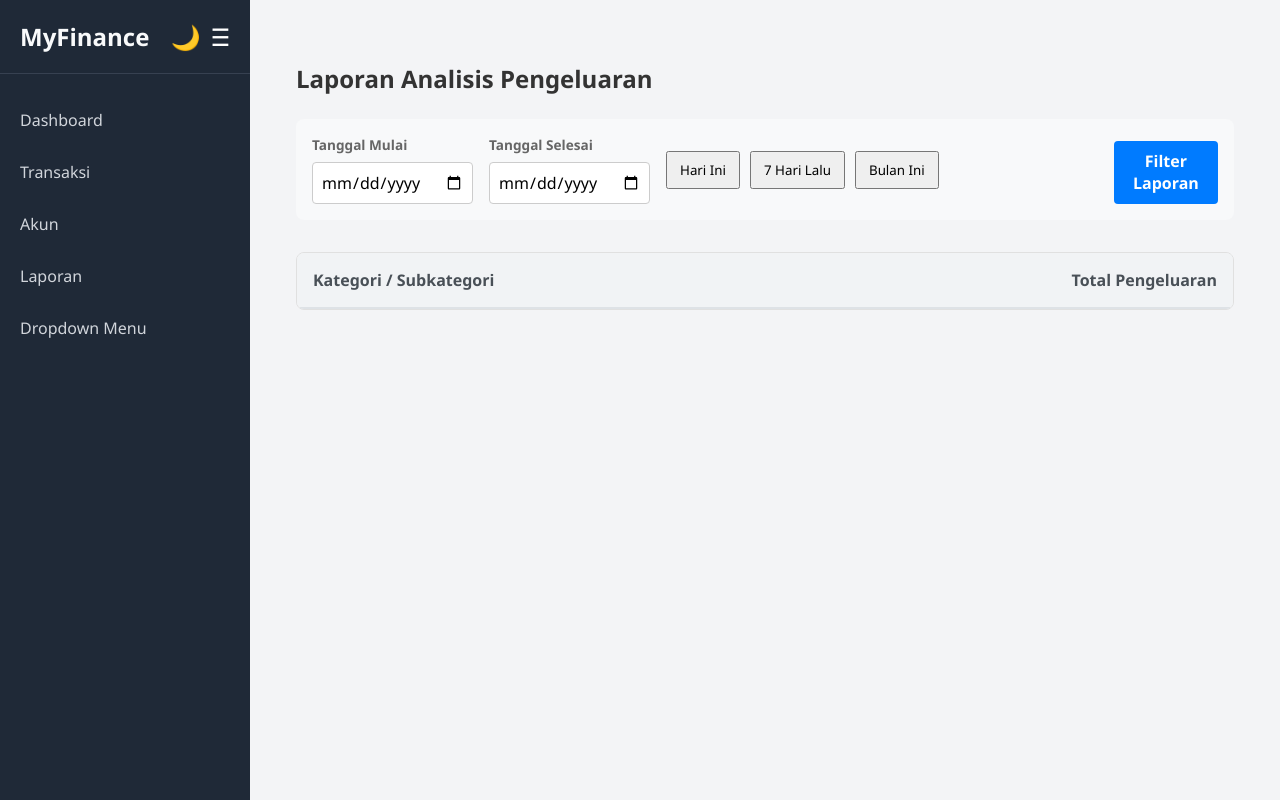
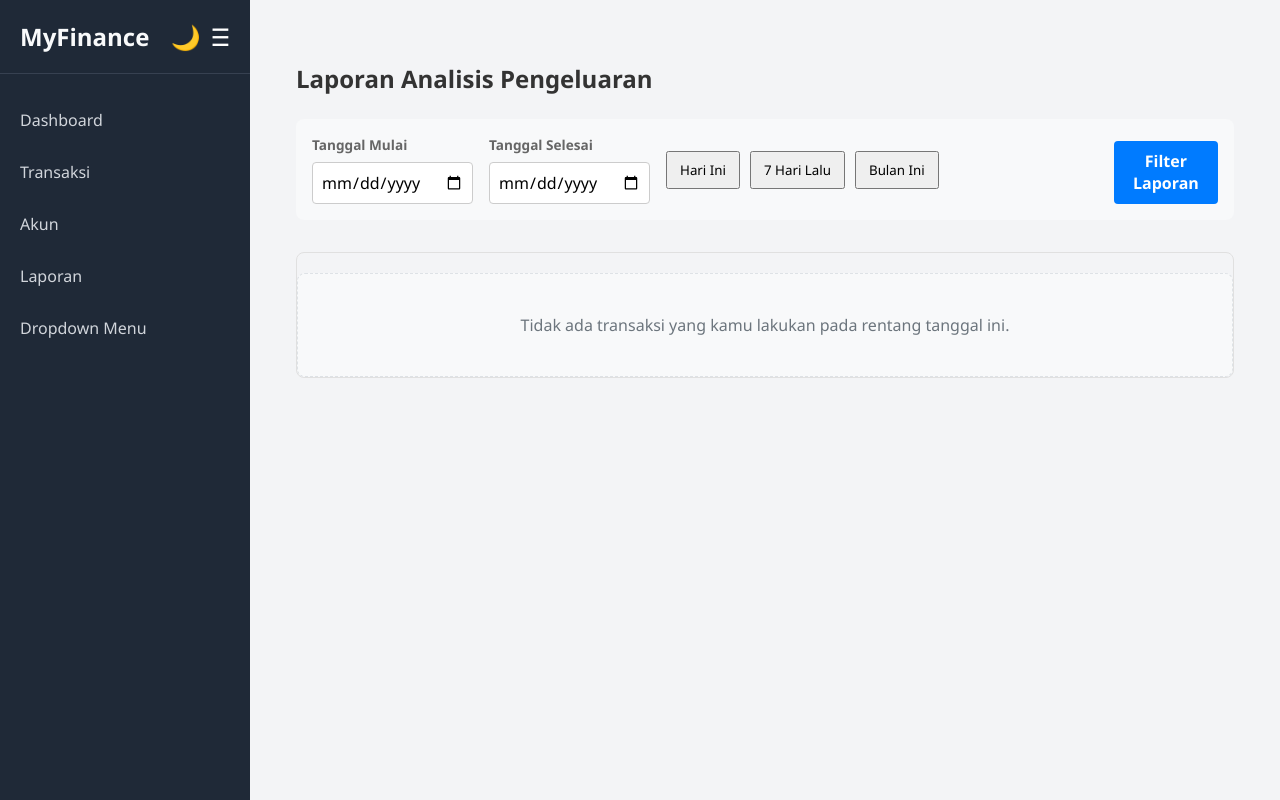
Before and after one commit to 230055Fawwaz/MyFinance, a Flask app: page /laporan in a window 1280 px wide. Run offline with Flask 3, Linux system fonts and the light colour scheme; lists and menus that the app fills with data are empty.

Commit message:
feat: add 'No transaction done today' message

```diff
--- a/app/templates/laporan.html
+++ b/app/templates/laporan.html
@@ -41,8 +41,10 @@
         <button type="submit" class="btn-filter" onclick="return validasiFilter()">Filter Laporan</button>
     </form>
 
-  <!-- Tabel Laporan (Tetap sama seperti kode lama Anda) -->
+    <!-- Tabel Laporan -->
     <div class="table-responsive">
+        <!-- Cek apakah ada data di dalam list categories -->
+        {% if categories %}
             <table class="report-table">
                 <thead>
                     <tr>
@@ -52,10 +54,13 @@
                 </thead>
                 <tbody>
                     {% for cat in categories %}
+                        <!-- Baris Kategori Utama -->
                         <tr class="row-category">
                             <td>{{ cat.category_name }}</td>
                             <td class="amount">Rp {{ "{:,.2f}".format(cat.total) }}</td>
                         </tr>
+
+                        <!-- Baris Subkategori -->
                         {% for sub in subcategories %}
                             {% if sub.category_name == cat.category_name %}
                             <tr class="row-subcategory">
@@ -67,6 +72,14 @@
                     {% endfor %}
                 </tbody>
             </table>
+        {% else %}
+            <!-- Tampilan Pesan Jika Data Kosong -->
+            <div class="no-data-alert" style="text-align: center; padding: 40px 20px; background-color: #f8f9fa; border: 1px dashed #dee2e6; border-radius: 8px; margin-top: 20px;">
+                <p style="margin: 0; font-size: 16px; color: #6c757d; font-weight: 500;">
+                    Tidak ada transaksi yang kamu lakukan pada rentang tanggal ini.
+                </p>
+            </div>
+        {% endif %}
     </div>
 </div>
 {% endblock %}
```
Lines whose indentation alone changed are shown as unchanged.
